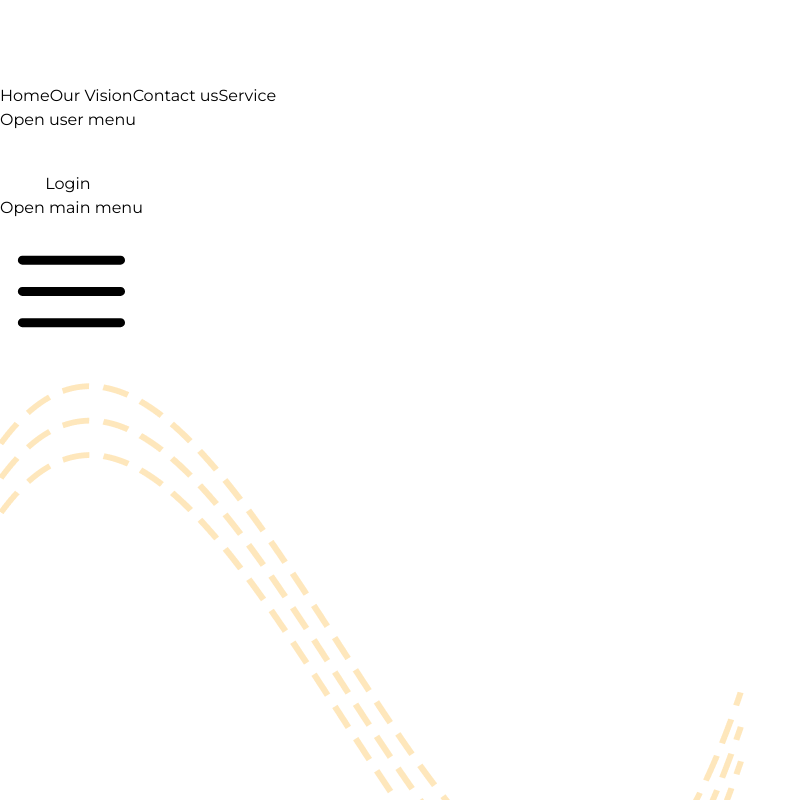
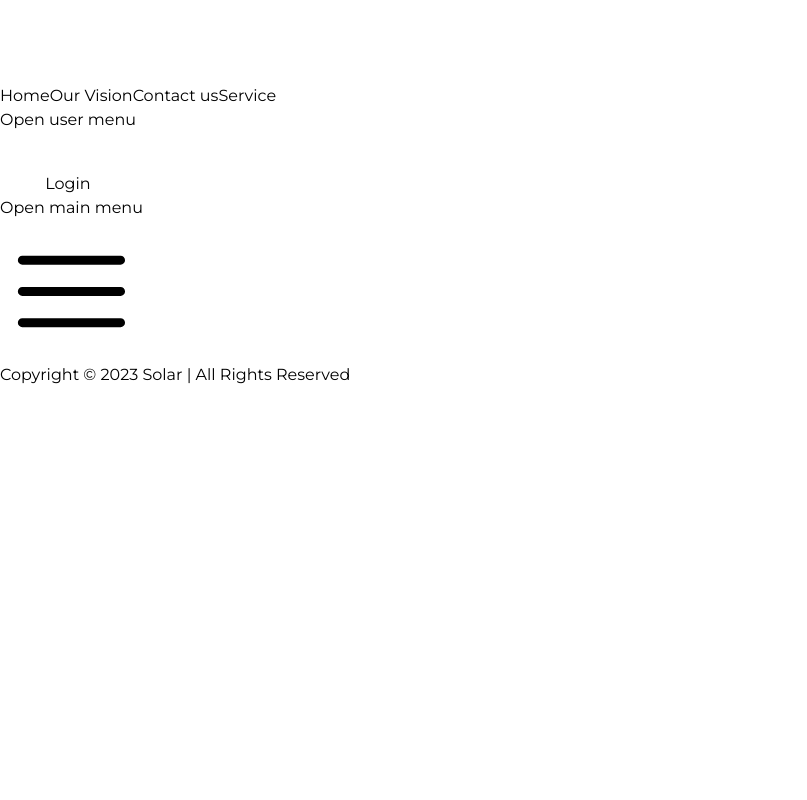
Before and after one commit to BudurO/Solar-Project, a React (Vite) app: page / in a window 1280 px wide. Shown: the top 800 px of the page, without its empty margins (0-807 px from the left). Built offline with nearby package versions, Linux system fonts and the light colour scheme.

Commit message:
add Routes in App file

```diff
--- a/src/App.tsx
+++ b/src/App.tsx
@@ -2,13 +2,18 @@
 import Navbar from './Components/Navbar'
 import './App.css'
 import Footer from './Components/Footer'
+import { Routes, Route } from "react-router-dom"
+
 function App() {
 
   return (
     <>
-   <Navbar/>
+  <Navbar/>
 
-   <SingnUp/>
+  <Routes>
+    <Route path="/" element={ "" }/>
+    <Route path="/" element={ <SingnUp/> }/>
+  </Routes>
 
   <Footer/>
     </>
```
